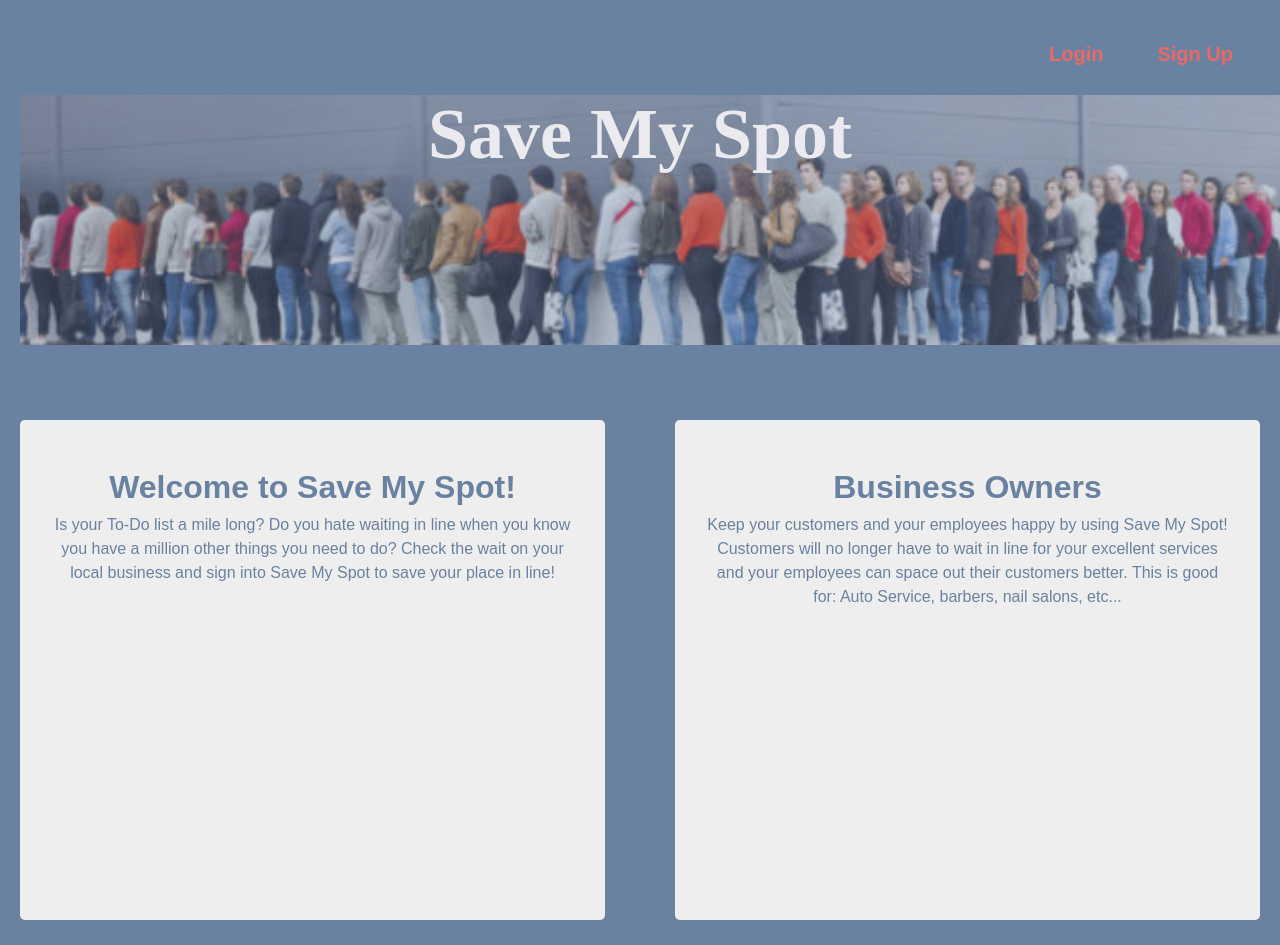
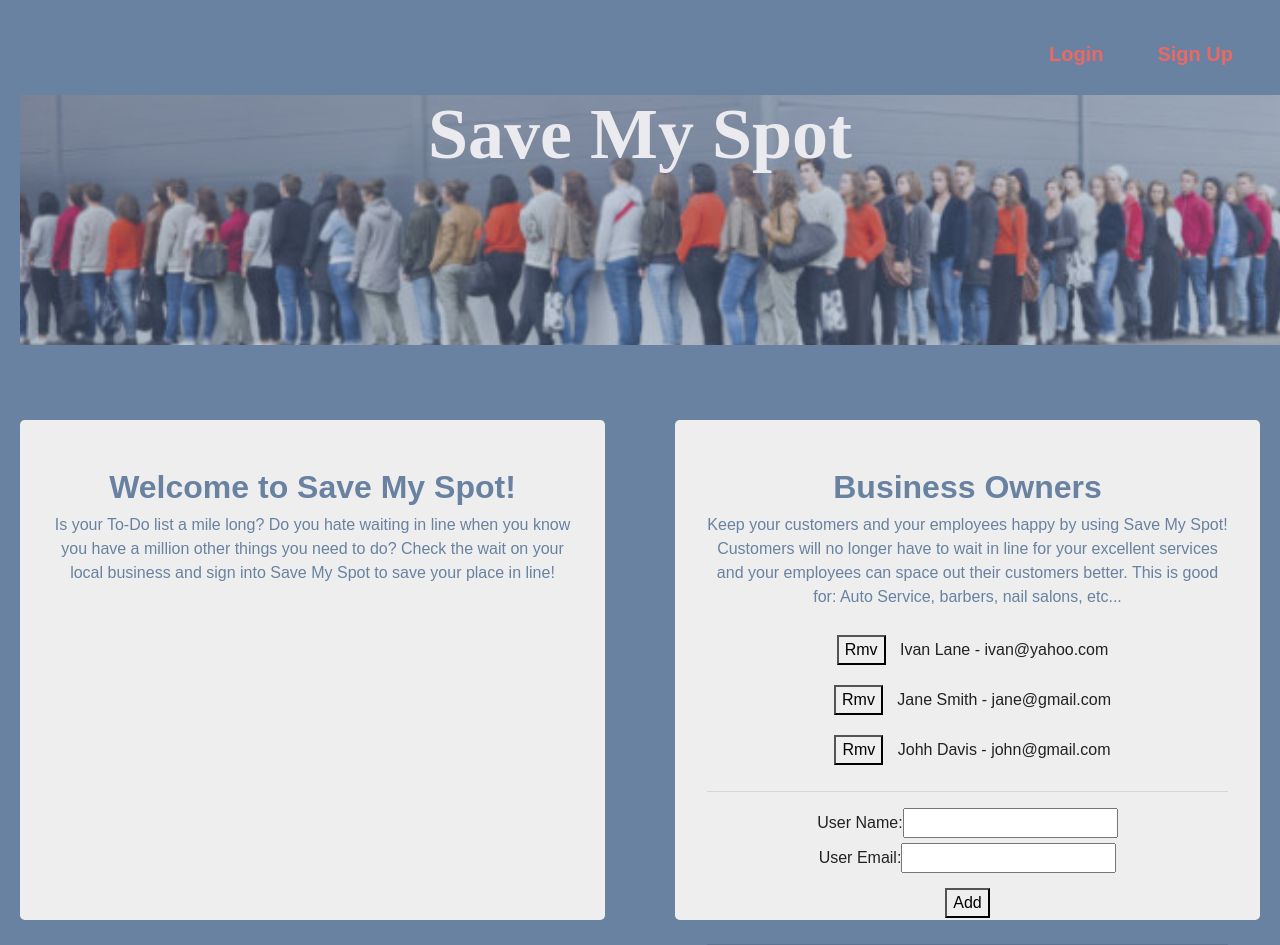
Before and after one commit to Chrsgauthier5/SaveMySpot, a React (Create React App) app in the folder client/: page / in a window 1280 px wide. Built offline with nearby package versions, Linux system fonts and the light colour scheme; a web font is replaced by a local one.

Commit message:
added waitlist to business side with users.js and adduser.js

```diff
--- /dev/null
+++ b/client/src/AddUser.js
@@ -0,0 +1,41 @@
+import React, { Component } from 'react'
+
+// stateful container
+class AddUser extends Component {
+    state = {
+        username: null,
+        useremail: null
+    }
+
+    handleChange = (e) => {
+        this.setState({
+            [e.target.id]: e.target.value
+        })
+    }
+
+    handleSubmit = (e) => {
+        e.preventDefault();
+        // below is passing the new object back to the parent
+        this.props.addUserFn(this.state)
+    }
+
+    render() {
+        return (
+            <div>
+                <form onSubmit={this.handleSubmit}>
+                    <label htmlFor="name">User Name:</label>
+                    <input type="text" id="username" onChange={this.handleChange} /><br/>
+
+                    <label htmlFor="name">User Email:</label>
+                    <input type="text" id="useremail" onChange={this.handleChange} /><br/>
+
+                    <button>Add</button>
+                    <hr/>
+
+                </form>
+            </div>
+        )
+    }
+}
+
+export default AddUser
--- a/client/src/App.js
+++ b/client/src/App.js
@@ -5,12 +5,48 @@ import { Col, Row, Container } from "./components/Grid/index";
 import Jumbotron from "./components/Jumbotron/index";
 import buttons from "./components/Buttons.json"
 
+import Users from './Users';
+import AddUser from './AddUser';
 
 class App extends Component {
 
   state = {
-    buttons
+    buttons,
+
+    users : [
+      { username: 'Ivan Lane', useremail: 'ivan@yahoo.com', id: 1},
+      { username: 'Jane Smith', useremail: 'jane@gmail.com', id: 2},
+      { username: 'Johh Davis', useremail: 'john@gmail.com', id: 3}
+    ]
+
   };
+
+  // function to add new user to array above
+  // parameter is newUser is taken in
+  addUserFn = (newUser) => {
+    console.log(newUser)
+    // give new user a unique id
+    newUser.id = Math.random();
+    // make copy of original array - note spread operator ... equates to the three names above
+    let users = [...this.state.users, newUser]
+    this.setState({
+      // original state array gets new array assigned to it
+      users: users
+    })
+  }
+
+  // delete user fn
+  deleteUserFn = (id) => {
+    console.log(id)
+    // use filter to remove speific varibale
+    let users = this.state.users.filter(user => {
+      // if true below it will be added to new array
+      return user.id !== id
+    });
+    this.setState({
+      users: users
+    })
+  }
 
   render() {
 
@@ -37,8 +73,14 @@ class App extends Component {
           no longer have to wait in line for your excellent services and your employees can space
           out their customers better. This is good for:
           Auto Service, barbers, nail salons, etc...
+        </p>
+{/* adding userlist display and functiona for business  */}
+            {/* pass the delete org function in below */}
+            {/* pass in the array above below */}
+            <Users deleteUserFn={this.deleteUserFn} users={this.state.users}/>
+            {/* pass in the function above below */}
+            <AddUser addUserFn={this.addUserFn}/>
 
-        </p>
 
         </Jumbotron>
         </Col>
--- /dev/null
+++ b/client/src/Users.js
@@ -0,0 +1,24 @@
+import React from 'react';
+
+// stateless function
+const Users = ({users, deleteUserFn}) => {
+
+// if method is used below
+        const userList = users.map(user => {
+            return (
+            <div className="user" key={user.id}>
+                {/* // below uses an anonymous function to control firing only onCLick */}
+                <button onClick={() => {deleteUserFn(user.id)}}>Rmv</button>
+                { " " + user.username } - { user.useremail }
+            </div>
+            )
+        })
+        return(
+            <div className="user-list">
+                {userList}
+                <hr/>
+            </div>
+            )
+}
+
+export default Users
```
Also changed, not shown: 14 other files (tests, documents, lock files or other folders).
